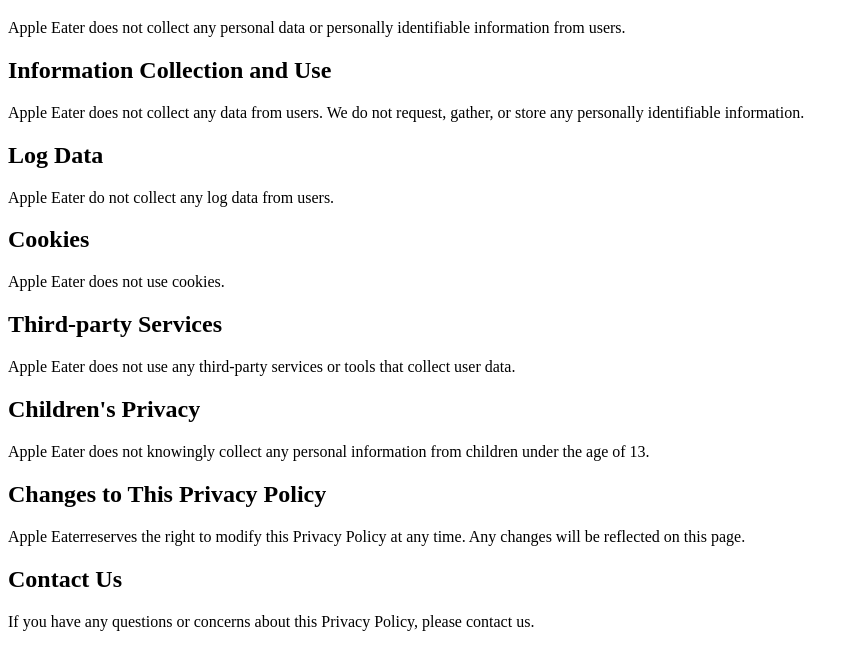
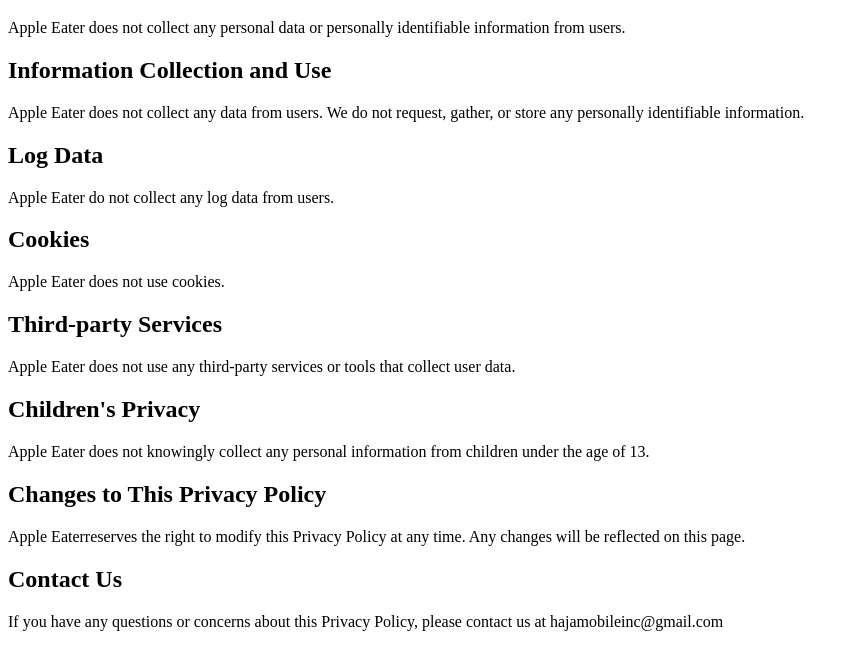
Before and after one commit to bschnedar/special-happiness, a plain HTML site: page index.html in a window 1280 px wide. Shown: the part 61-730 px from the top of the page, without its empty margins (0-859 px from the left). Drawn offline with Linux system fonts and the light colour scheme.

Commit message:
Update index.html

```diff
--- a/index.html
+++ b/index.html
@@ -40,6 +40,6 @@
 
   <h2>Contact Us</h2>
 
-<p>If you have any questions or concerns about this Privacy Policy, please contact us.
+<p>If you have any questions or concerns about this Privacy Policy, please contact us at hajamobileinc@gmail.com
 </p>
 </html>
```
